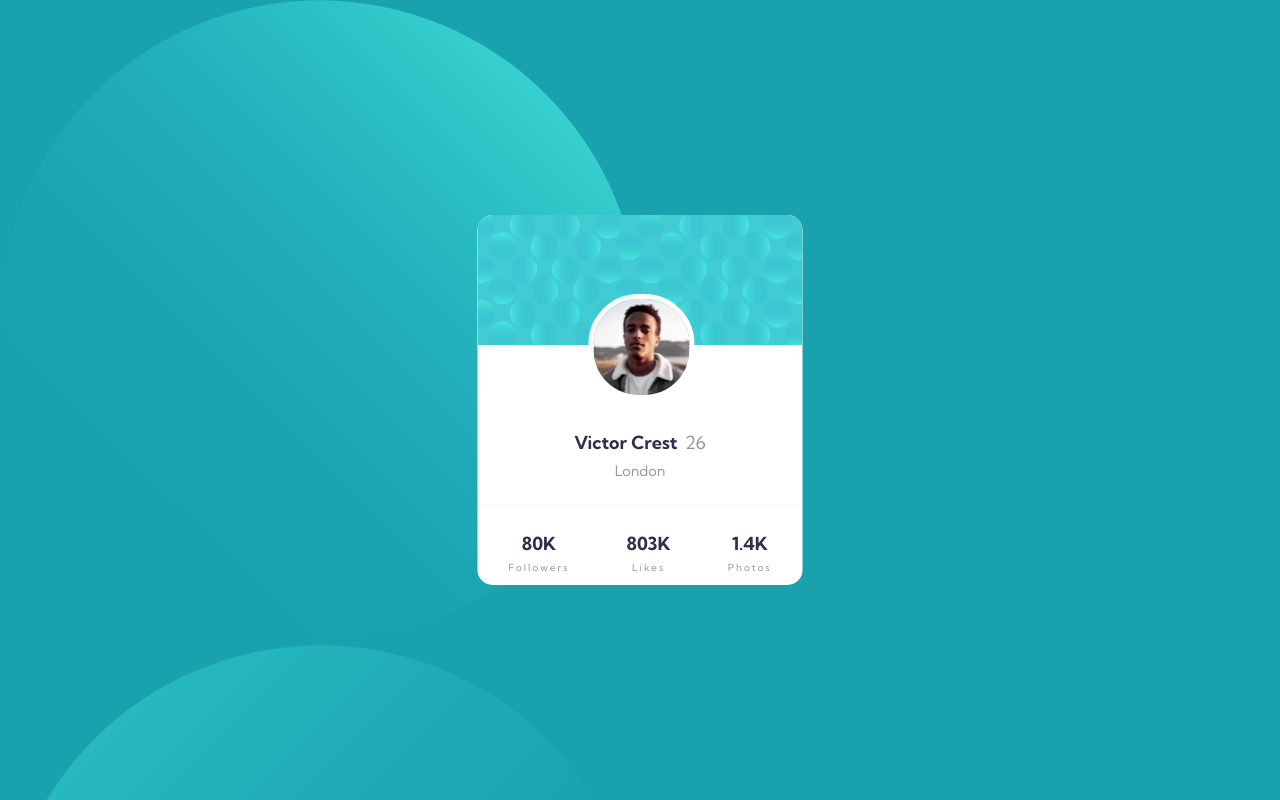
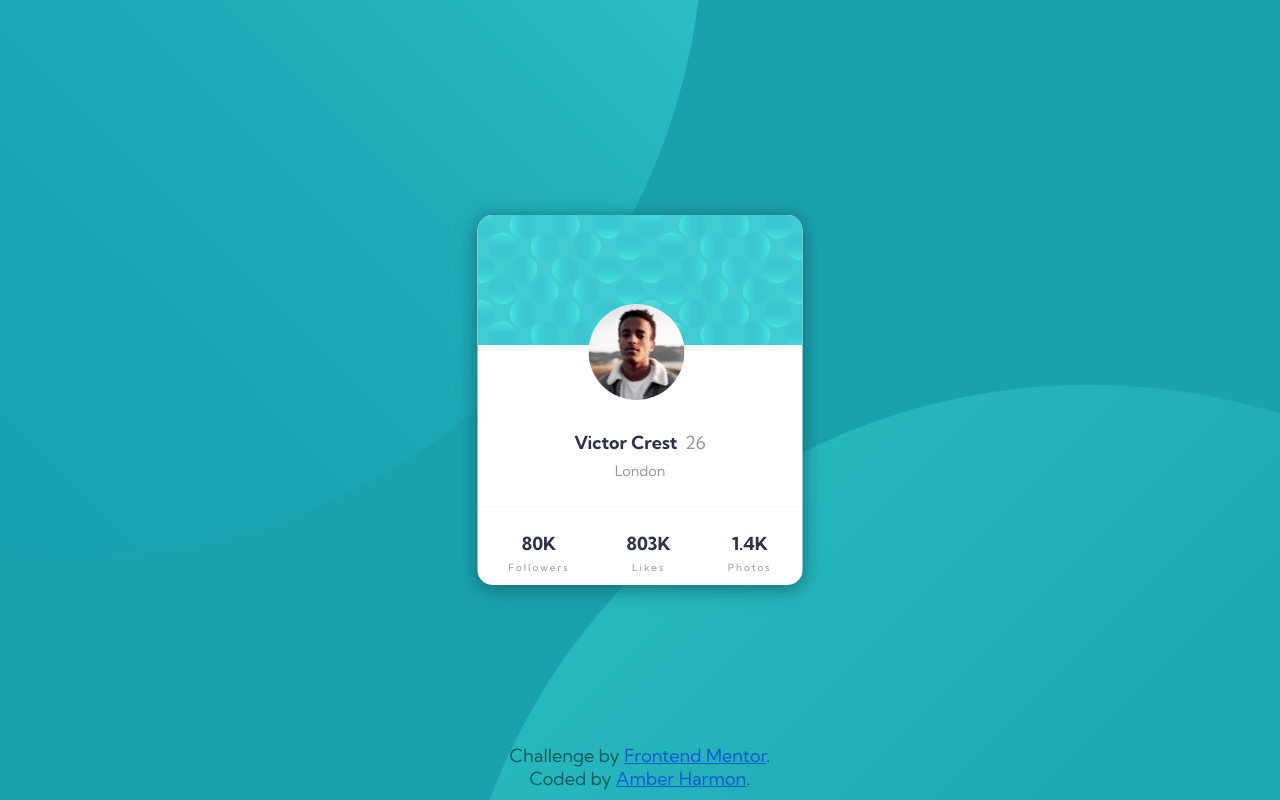
Before and after one commit to aharmon413/profile-card-component-main, a plain HTML site: page index.html in a window 1280 px wide. Shown: the top 800 px of the page. Drawn offline with Linux system fonts and the light colour scheme.

Commit message:
Finished project

```diff
--- a/css/style.css
+++ b/css/style.css
@@ -4,6 +4,10 @@
 :root {
     font-size: 100%; /* in most browsers, 16px*/
     box-sizing: border-box;
+    --dark-cyan: hsl(185, 75%, 39%);
+    --dark-desat-blue: hsl(229, 23%, 23%);
+    --dark-gray-blue: hsl(227, 10%, 46%);
+    --dark-gray: hsl(0, 0%, 59%);
 }
 
 * {
@@ -13,25 +17,23 @@
 }
 
 body {
-    background-color: hsl(185, 75%, 39%);
+    height: 100vh;
+    background-image: url(../images/bg-pattern-top.svg), url(../images/bg-pattern-bottom.svg);
+    background-repeat: no-repeat;
+    background-position: bottom 30vh right 45vw, top 48vh left 35vw;
+    background-size: cover;
+    background-color: var(--dark-cyan);
     font-family: Kumbh Sans, sans-serif;
     font-size: 1.125em; /* 18px */
 }
 
-img[src*="bg-pattern-top.svg"] {
-    width: 50%;
-}
-
-img[src*="bg-pattern-bottom.svg"] {
-    width: 50%;
-}
-
 .container {
-    color: hsl(0, 0%, 59%);
-    background-color: white;
+    color: var(--dark-gray);
+    background-color: hsl(0, 0%, 100%);
     width: 325px;
     height: 370px;
     border-radius: 15px;
+    filter: drop-shadow(0 3px 10px hsl(185, 75%, 25%));
     text-align: center;
     margin: 0 auto;
     position: fixed;
@@ -47,7 +49,7 @@ img[src*="bg-pattern-card.svg"] {
 
 img[src*="image-victor.jpg"] {
     display: block;
-    border: 5px solid white;
+    border: 5px solid hsl(0, 0%, 100%));
     border-radius: 50px;
     position: fixed;
     bottom: 50%;
@@ -56,7 +58,7 @@ img[src*="image-victor.jpg"] {
 
 .name {
     display: inline-block;
-    color: hsl(229, 23%, 23%);
+    color: var(--dark-desat-blue);
     font-size: inherit;
     padding-top: 25%;
 }
@@ -71,7 +73,7 @@ img[src*="image-victor.jpg"] {
 }
 
 hr {
-    color: hsl(229, 23%, 23%);
+    color: var(--dark-desat-blue);
     opacity: .05;
     height: 1px;
 }
@@ -86,7 +88,7 @@ hr {
 }
 
 .number {
-    color: hsl(229, 23%, 23%);
+    color: var(--dark-desat-blue);
     font-weight: 700;
 }
 
@@ -96,18 +98,11 @@ hr {
     padding: 6px
 }
 
-/*
-What I still need to do:
-    - Figure out how to position the SVGs so that they stay
-    in the same position regardless of screen size, and don't
-    force the user to scroll. They're just cropped based on
-    the viewport. Maybe overflow: hidden?
-
-    - How to get the footer to stay just a bit underneath
-    the profile card regardless of size. When I was using
-    position: fixed and moving it around with bottom/left/etc.
-    both percentages and pixels seemed to change across
-    mobile vs desktop.
-
-    - Add a slight dropshadow to the profile card
-*/
+footer {
+    position: fixed;
+    left: 0;
+    bottom: 10px;
+    width: 100%;
+    text-align: center;
+    opacity: .5;
+}
--- a/index.html
+++ b/index.html
@@ -9,11 +9,6 @@
 </head>
 
 <body>
-  <!-- background graphics-->
-  <img alt="" src="images/bg-pattern-top.svg">
-  <img alt="" src="images/bg-pattern-bottom.svg">
-
-  <!-- profile card -->
   <div class="container">
     <main>
       <img alt="" src="images/bg-pattern-card.svg">
@@ -25,22 +20,21 @@
 
       <div class="stats">
         <div class="metric">
-          <p class="number">80K</p><p class="item">Followers</p>
+          <p class="number">80K</p><p>Followers</p>
         </div>
         <div class="metric">
-          <p class="number">803K</p><p class="item">Likes</p>
+          <p class="number">803K</p><p>Likes</p>
         </div>
         <div class="metric">
-          <p class="number">1.4K</p><p class="item">Photos</p>
+          <p class="number">1.4K</p><p>Photos</p>
         </div>
       </div>
     </main>
   </div>
 
-  <!-- attribution -->
   <footer>
     <p>Challenge by <a href="https://www.frontendmentor.io?ref=challenge" target="_blank">Frontend Mentor</a>.</p>
-    <p>Coded by <a href="#">Your Name Here</a>.</p>
+    <p>Coded by <a href="https://github.com/aharmon413" target="_blank">Amber Harmon</a>.</p>
   </footer>
 
 </body>
```
